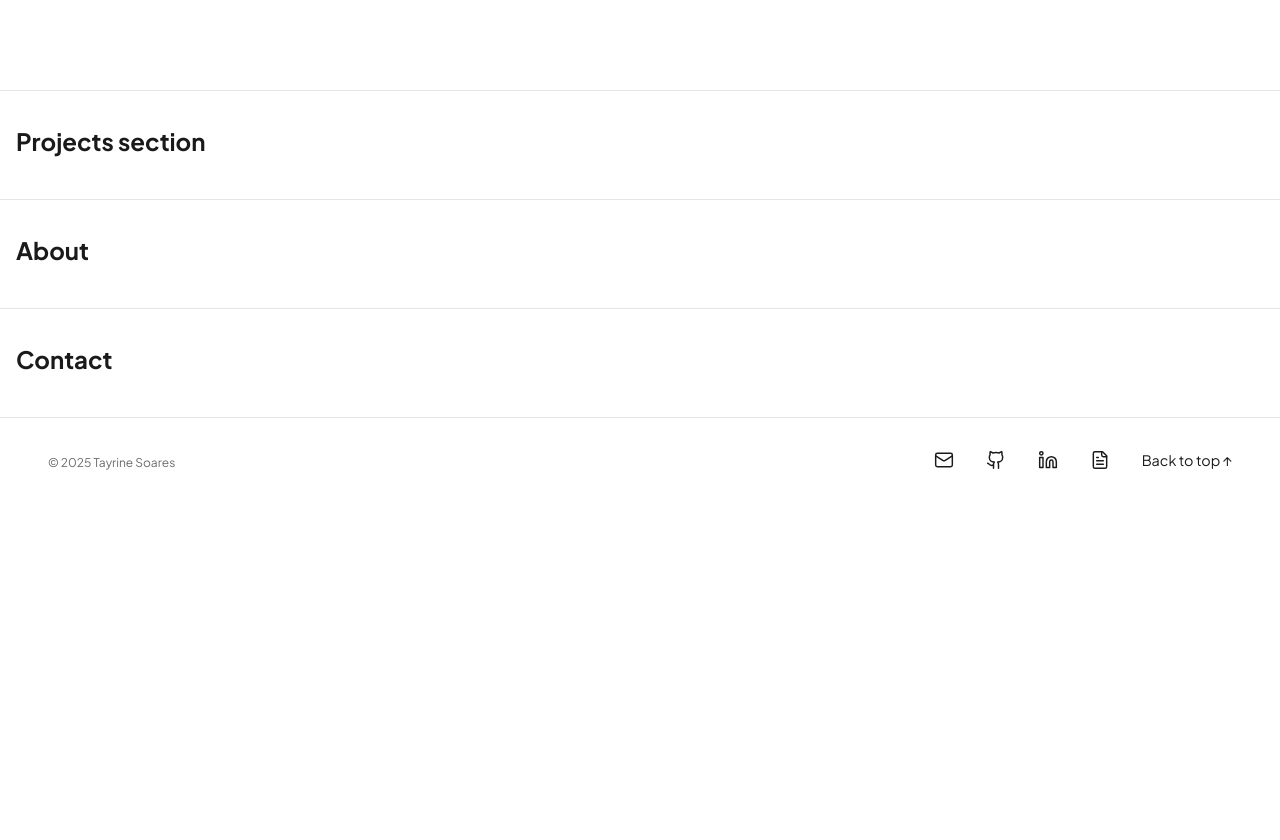
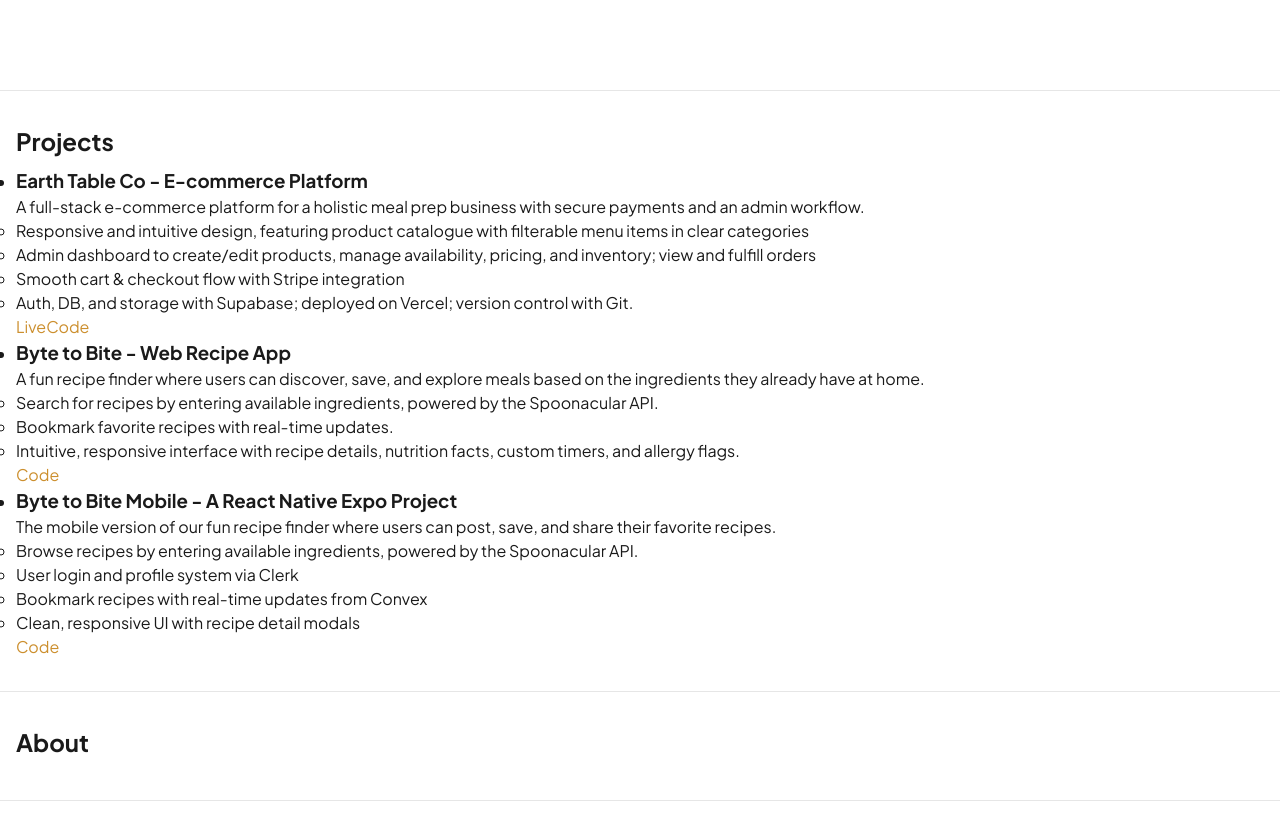
Before and after one commit to TayrineSoares/tayrine-portfolio, a React (Vite) app: page / in a window 1280 px wide. Shown: the part 680-1520 px from the top of the page. Before the commit the page ends 1188 px from the top, so only its background shows below. Built offline with nearby package versions, Linux system fonts and the light colour scheme.

Commit message:
render project details list under each project summary

```diff
--- a/src/components/Projects.jsx
+++ b/src/components/Projects.jsx
@@ -3,7 +3,7 @@ import "../styles/Projects.css";
 
 const projects = [
   {
-    title: "Earth Table Co",
+    title: "Earth Table Co - E-commerce Platform",
     summary:
       "A full-stack e-commerce platform for a holistic meal prep business with secure payments and an admin workflow.",
     details: [
@@ -31,7 +31,7 @@ const projects = [
     code: "https://github.com/TayrineSoares/byte-to-bite"
   },
   {
-    title:"Byte to Bite - A React Native Expo Project",
+    title:"Byte to Bite Mobile - A React Native Expo Project",
     summary:"The mobile version of our fun recipe finder where users can post, save, and share their favorite recipes.",
     details:[
       "Browse recipes by entering available ingredients, powered by the Spoonacular API.",
@@ -53,7 +53,50 @@ const Projects = () => {
 
   return (
     <section id="projects" className="projects">
-      <h1>Projects section </h1>
+      <h2 className="projects__title">Projects</h2>
+
+      <ul className="projects__list">
+        {projects.map((p) => (
+          <li key={p.title} className="project">
+            <h3 className="project__name">{p.title}</h3>
+            <p className="project__summary">{p.summary}</p>
+            <ul className="project__details">
+              {p.details.map((pdetail, i) => (
+                <li key={i}>{pdetail}</li>
+              ))}
+
+            </ul>
+
+            <div className="project__links">
+              {p.live && (
+                <a
+                href={p.live}
+                target="_blank"
+                rel="noopener noreferrer"
+                className="project__link"
+                aria-label={`Open ${p.title} live site`}
+                >
+                  Live
+                </a>
+              )}
+
+              {p.code && (
+                <a
+                href={p.code}
+                target="__blank"
+                rel="noopener noreferrer"
+                className="project__link"
+                aria-label={`Open ${p.title} source code`}
+
+                >
+                  Code
+                </a>
+              )}
+            </div>
+
+          </li>
+        ))}
+      </ul>
     </section>
   );
 };
```
